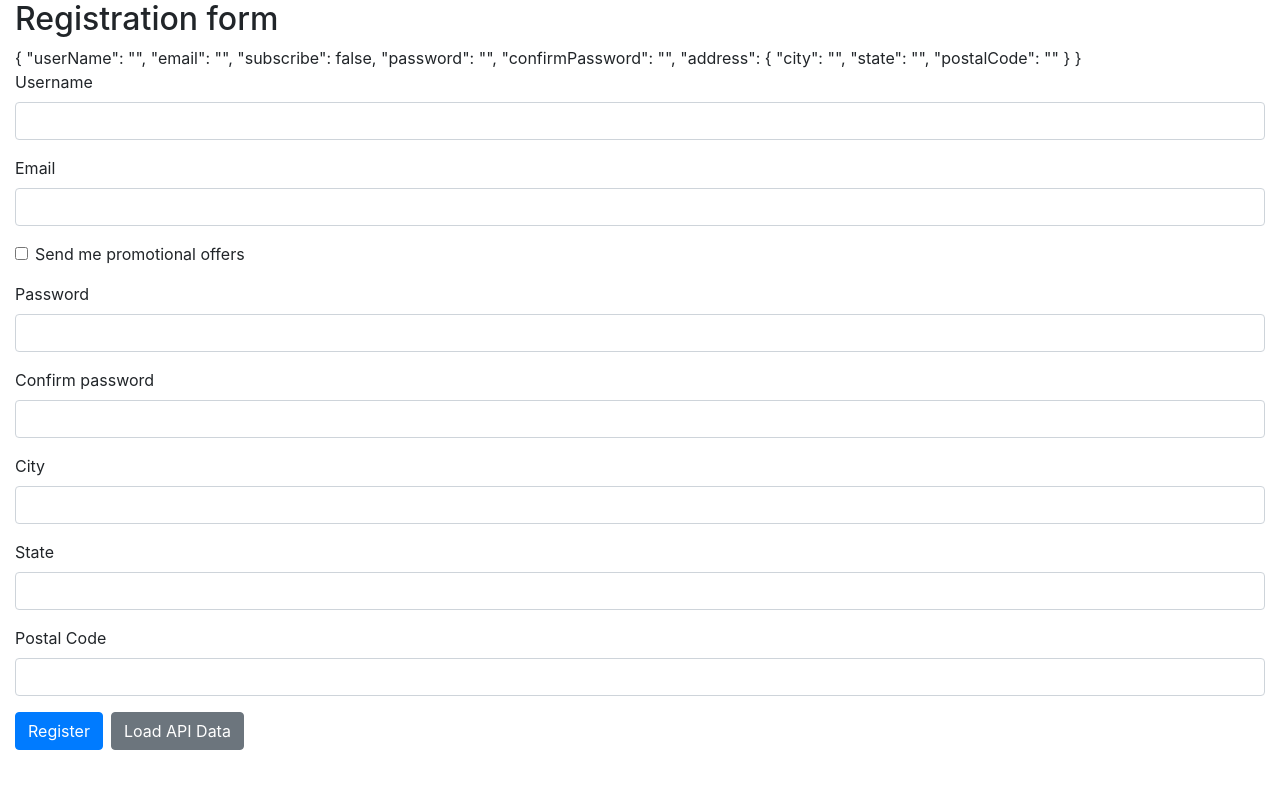
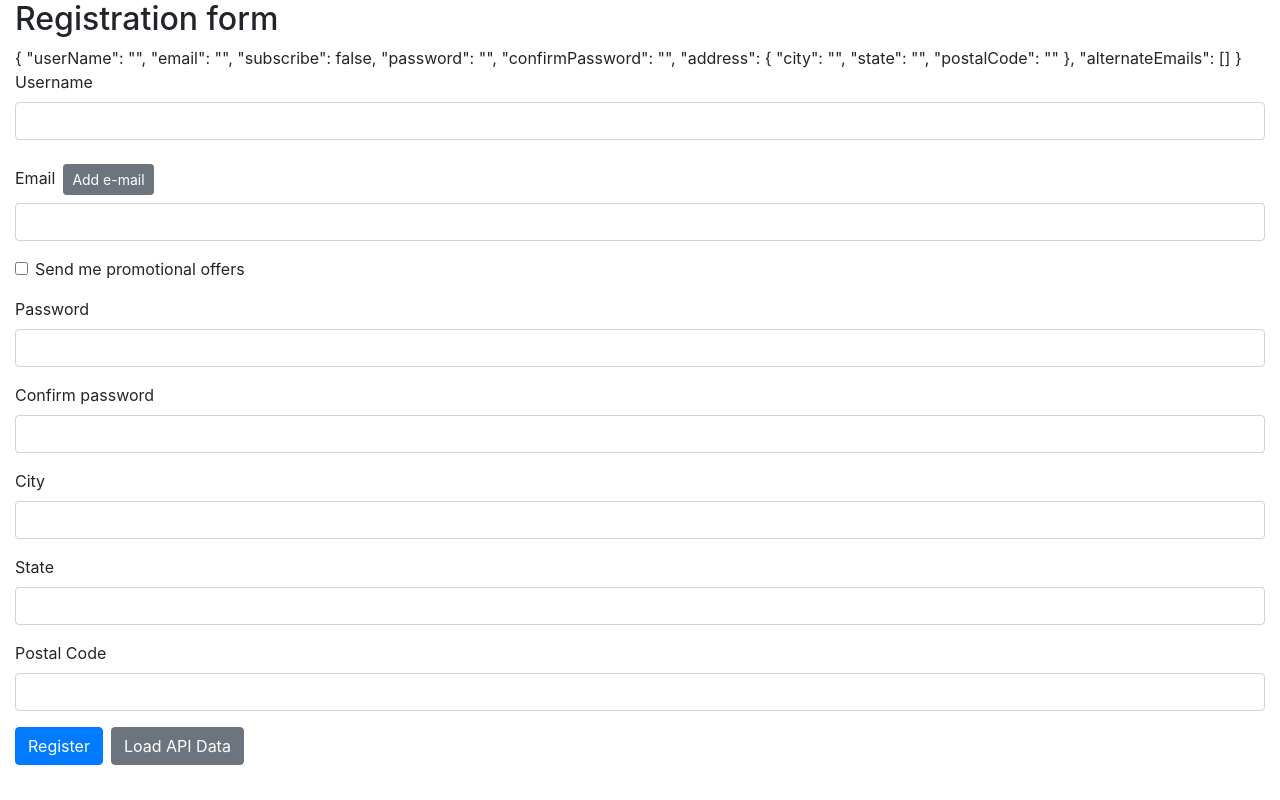
Before and after one commit to oguerra-2021270/Ejercicios-en-Angular-Forms, an Angular app: page / in a window 1280 px wide. Built offline with nearby package versions, Linux system fonts and the light colour scheme.

Commit message:
Form Controls Dinamicos

```diff
--- a/src/app/app.component.html
+++ b/src/app/app.component.html
@@ -19,8 +19,13 @@
 
     <div class="form-group">
       <label>Email</label>
+      <button type="button" class="btn btn-secondary btn-sm m-2" (click)="addAlternateEmail()">Add e-mail</button>
       <input [class.is-invalid]="email?.invalid && email?.touched" type="text" formControlName="email" class="form-control">
       <small class="text-danger" [class.d-none]="email?.valid || email?.untouched">Email is required</small>
+      <div formArrayName="alternateEmails" *ngFor="let email of alternateEmails.controls; let i=index">
+        <input type="text" class="form-control my-1" [formControlName]="i">
+
+      </div>
     </div>
 
     <div class="form-check mb-3">
--- a/src/app/app.component.ts
+++ b/src/app/app.component.ts
@@ -1,5 +1,5 @@
 import { Component, OnInit } from '@angular/core';
-import { FormBuilder, FormGroup, Validators } from '@angular/forms'
+import { FormArray, FormBuilder, FormGroup, Validators } from '@angular/forms'
 import { forbiddenNameValidator } from './shared/user-name.validator';
 import { PasswordValidator } from './shared/password-validator';
 
@@ -20,6 +20,14 @@ export class AppComponent implements OnInit {
     return this.registrationForm.get('email');
   }
 
+  get alternateEmails() {
+    return this.registrationForm.get('alternateEmails') as FormArray;
+  }
+
+  addAlternateEmail() {
+    this.alternateEmails.push(this.fb.control(''));
+  }
+
   constructor(private fb: FormBuilder) {
     this.registrationForm = this.fb.group({
       // Define tus controles y validadores aquí
@@ -37,7 +45,8 @@ export class AppComponent implements OnInit {
         city: [''],
         state: [''],
         postalCode: ['']
-      })
+      }),
+      alternateEmails: this.fb.array([])
     }, {validator: PasswordValidator});
 
     this.registrationForm.get('subscribe')?.valueChanges
```
